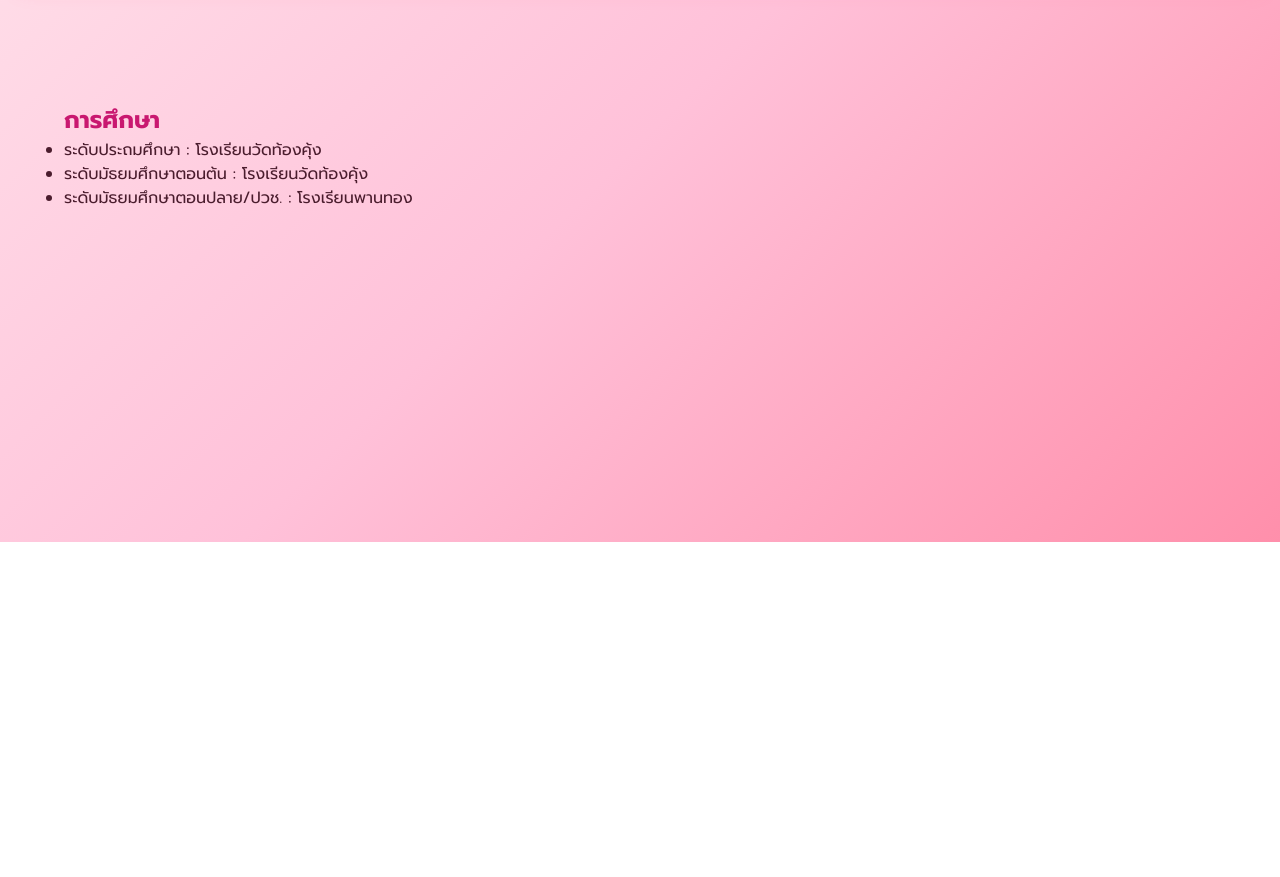
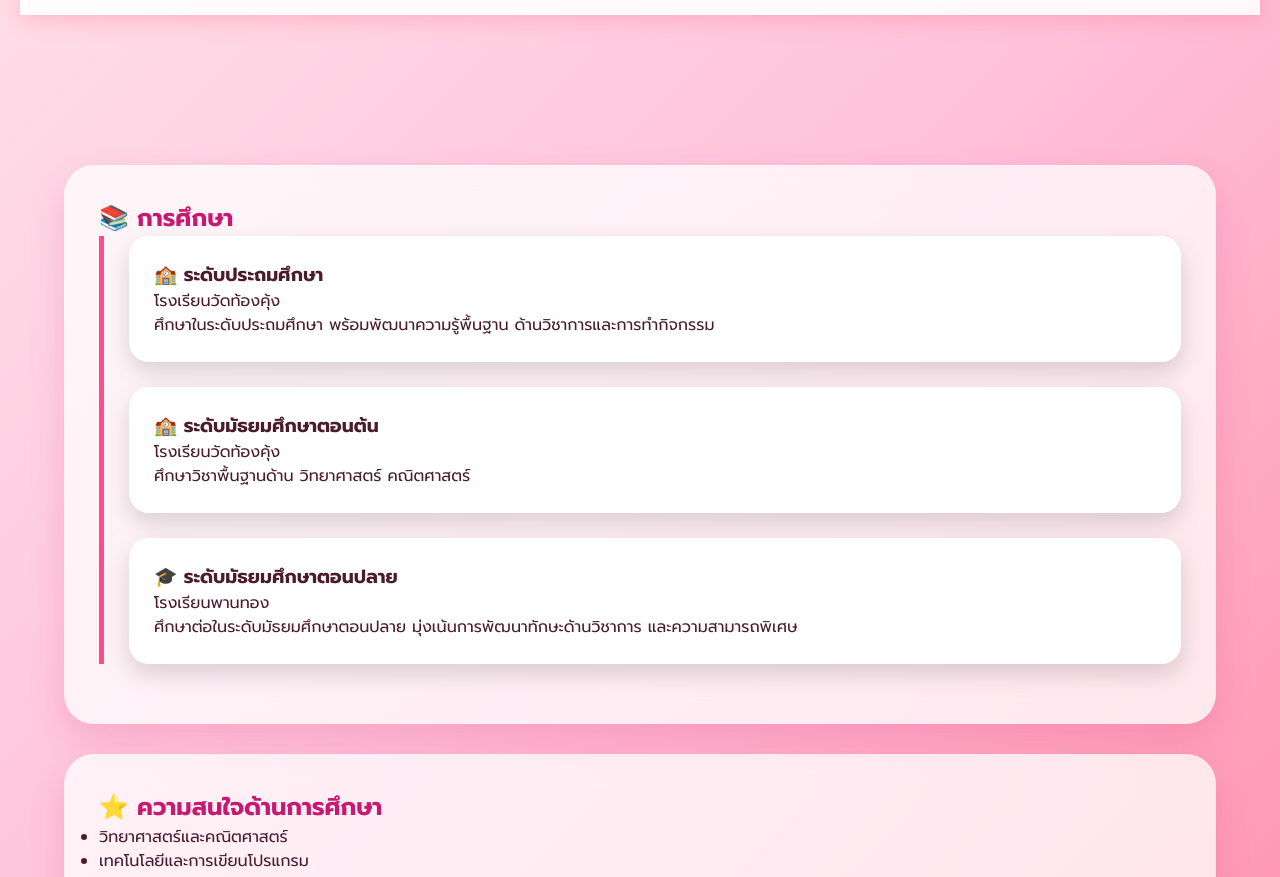
Before and after one commit to khemin08/portfolio2, a plain HTML site: page education.html in a window 1280 px wide. Shown: the part 258-1135 px from the top of the page. Before the commit the page ends 800 px from the top, so only its background shows below. Drawn offline with Linux system fonts and the light colour scheme.

Commit message:
Update education.html

```diff
--- a/education.html
+++ b/education.html
@@ -1,37 +1,153 @@
 <!DOCTYPE html>
 <html lang="th">
+
 <head>
+
 <meta charset="UTF-8">
 <meta name="viewport" content="width=device-width, initial-scale=1.0">
+
 <title>ประวัติการศึกษา</title>
+
 <link rel="stylesheet" href="style.css">
+
 </head>
+
+
 <body>
 
+
 <header>
-<h1>ประวัติการศึกษา</h1>
+
+<h1>🎓 ประวัติการศึกษา</h1>
+
+<p>Education Background</p>
+
 
 <nav>
+
 <a href="index.html">หน้าหลัก</a>
+
 <a href="profile.html">ประวัติส่วนตัว</a>
+
 <a href="education.html">ประวัติการศึกษา</a>
+
 <a href="portfolio.html">ผลงาน</a>
+
 <a href="contact.html">ติดต่อ</a>
+
 </nav>
+
 
 </header>
 
+
+
 <section class="container">
 
-<h2>การศึกษา</h2>
+
+<div class="card">
+
+
+<h2>📚 การศึกษา</h2>
+
+
+<div class="timeline">
+
+
+<div class="timeline-item">
+
+<h3>🏫 ระดับประถมศึกษา</h3>
+
+<p>
+โรงเรียนวัดท้องคุ้ง
+</p>
+
+<p>
+ศึกษาในระดับประถมศึกษา
+พร้อมพัฒนาความรู้พื้นฐาน
+ด้านวิชาการและการทำกิจกรรม
+</p>
+
+</div>
+
+
+
+
+<div class="timeline-item">
+
+<h3>🏫 ระดับมัธยมศึกษาตอนต้น</h3>
+
+<p>
+โรงเรียนวัดท้องคุ้ง
+</p>
+
+<p>
+ศึกษาวิชาพื้นฐานด้าน
+วิทยาศาสตร์ คณิตศาสตร์
+</p>
+
+</div>
+
+
+
+
+<div class="timeline-item">
+
+<h3>🎓 ระดับมัธยมศึกษาตอนปลาย</h3>
+
+<p>
+โรงเรียนพานทอง
+</p>
+
+<p>
+ศึกษาต่อในระดับมัธยมศึกษาตอนปลาย
+มุ่งเน้นการพัฒนาทักษะด้านวิชาการ
+และความสามารถพิเศษ
+</p>
+
+</div>
+
+
+
+</div>
+
+
+</div>
+
+
+
+<div class="card">
+
+
+<h2>⭐ ความสนใจด้านการศึกษา</h2>
+
 
 <ul>
-<li>ระดับประถมศึกษา : โรงเรียนวัดท้องคุ้ง</li>
-<li>ระดับมัธยมศึกษาตอนต้น : โรงเรียนวัดท้องคุ้ง</li>
-<li>ระดับมัธยมศึกษาตอนปลาย/ปวช. : โรงเรียนพานทอง</li>
+
+<li>วิทยาศาสตร์และคณิตศาสตร์</li>
+
+<li>เทคโนโลยีและการเขียนโปรแกรม</li>
+
+<li>การพัฒนาทักษะการคิดวิเคราะห์</li>
+
+<li>การทำงานร่วมกับผู้อื่น</li>
+
 </ul>
+
+
+</div>
+
 
 </section>
 
+
+
+<footer>
+
+© 2026 My Portfolio | Education
+
+</footer>
+
+
+
 </body>
-</html>
```
